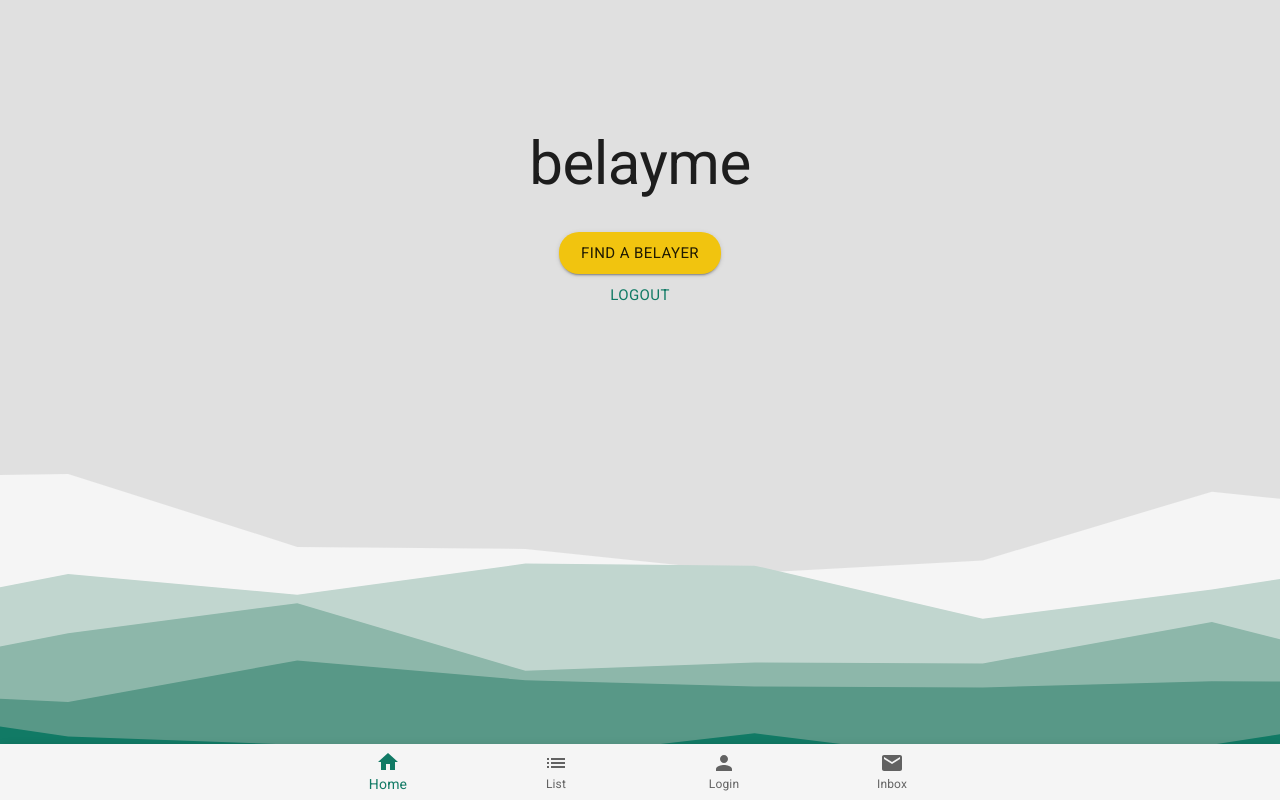
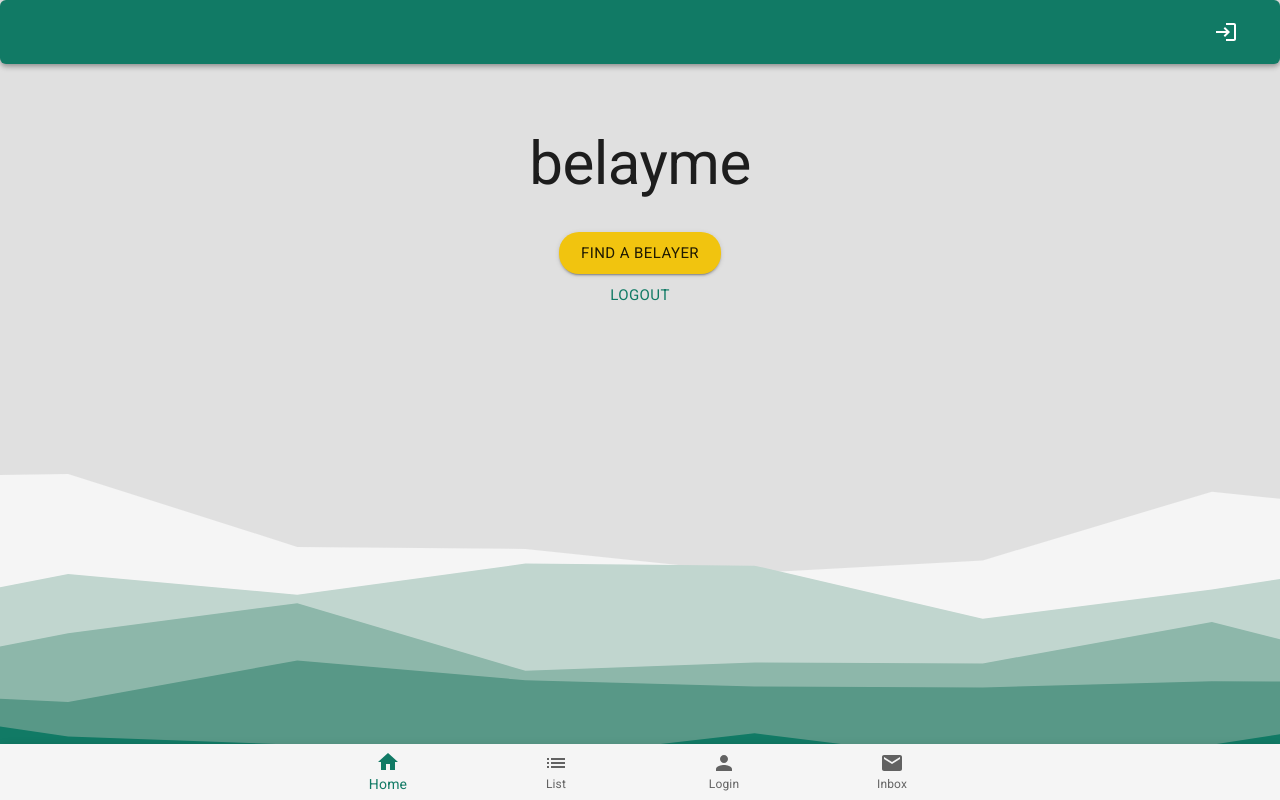
Before and after one commit to podmar/belayme, a React (Create React App) app in the folder client/: page / in a window 1280 px wide. Built offline with nearby package versions, Linux system fonts and the light colour scheme; no server answers.

Commit message:
added navbar, removed redundant comments

```diff
--- a/client/src/App.js
+++ b/client/src/App.js
@@ -18,11 +18,12 @@ import Inbox from './views/Inbox';
 import NavBottomWithLinks from './components/NavBottomWithLinks';
 import { ClimbersContextProvider } from './context/ClimbersContext';
 import { AuthContextProvider } from './context/AuthContext';
+import NavBar from './components/NavBar';
 
 
 function App() {
   //TODO data of the logged in user must go into the state to be read by the myprofile component (and others)
-  // const location = useLocation();
+  const location = useLocation();
 
   // const addBackground = () => {
   //   console.log(location.pathname);
@@ -37,11 +38,8 @@ function App() {
   //   addBackground()
   // }, [location])
 
+    const themeLight = createTheme (themeLightSettings);
 
-  //TODO move the mui theme to a separate component
-  //#region MUI THEME
-  const themeLight = createTheme (themeLightSettings);
-  //#endregion
   return (
     <ThemeProvider theme= {themeLight}>
       <CssBaseline />
@@ -50,6 +48,7 @@ function App() {
         <ClimbersContextProvider>
           <div className="App">
             <header>
+              <NavBar/>
               {/* TODO create a state variable for the view where the user is and create conditional statements for different variation of the NavBar */}
               <NavBottomWithLinks/>
             </header>
```
